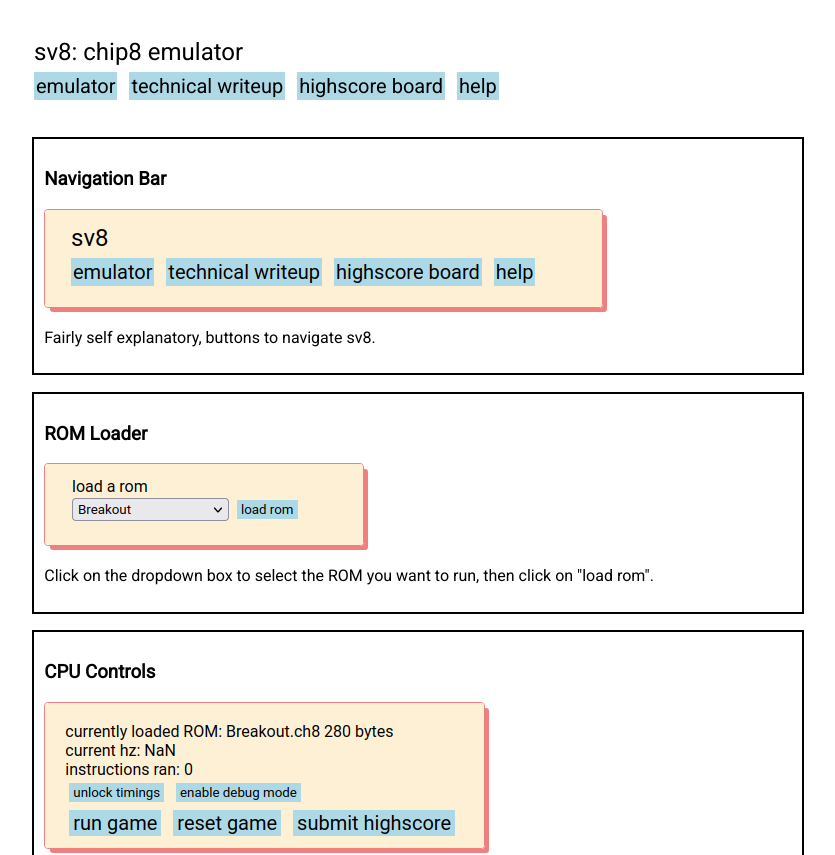
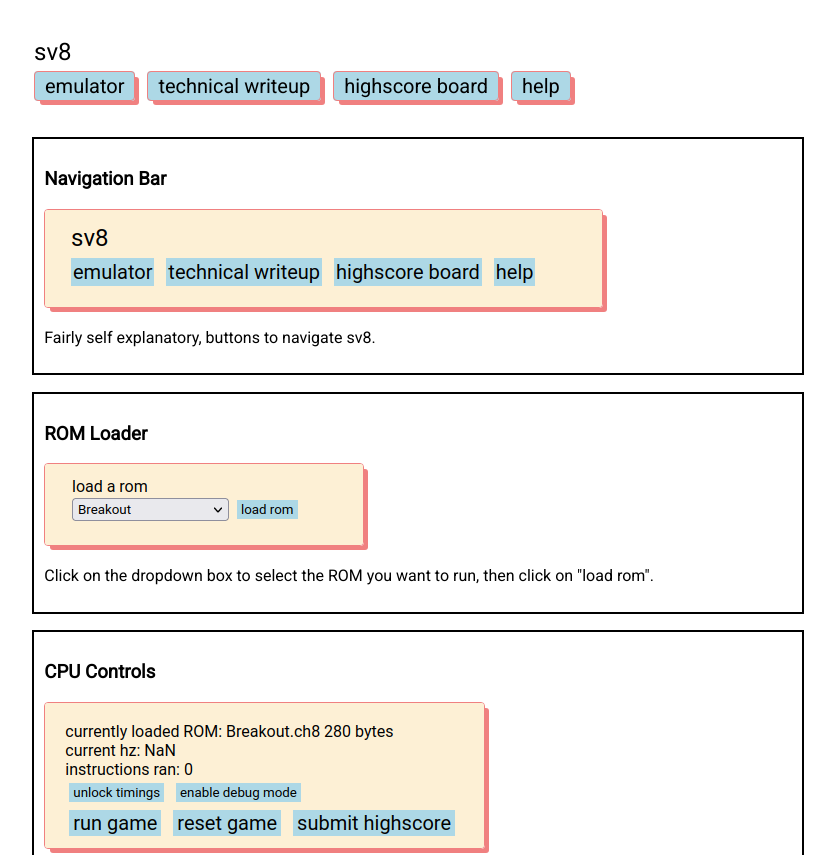
Before and after one commit to moodyRahman/cs499_chip8emu, a SvelteKit app in the folder frontend/: page /help in a window 1280 px wide. Shown: the top 855 px of the page, without its empty margins (94-929 px from the left). Built offline with nearby package versions, Linux system fonts and the light colour scheme.

Commit message:
drop shadow styling

```diff
--- a/frontend/src/components/Header.svelte
+++ b/frontend/src/components/Header.svelte
@@ -1,6 +1,6 @@
 <div class="header">
     <div class="h1">
-        sv8: chip8 emulator
+        sv8
     </div>
     <div>
         <a href="/">
@@ -34,11 +34,20 @@
         background-color: lightblue;
         margin-top: 1rem;
         padding: 2px;
+        padding-left: 10px;
+        padding-right: 10px;
         width: fit-content;
         font-size: 1.25rem;
         margin-right: .5rem;
+        border: 1px solid lightcoral;
+    	border-radius: 4px;
+	    box-shadow: 5px 5px 0px -1px lightcoral;
     }
     a:hover {
+        color: white;
+    }
+
+    a:active {
         background-color: lightcoral;
         color: white;
     }
```
Also changed, not shown: frontend/src/components/Registers.svelte (+17 -7 lines), frontend/src/lib/css/main.css (+5 -2 lines).
